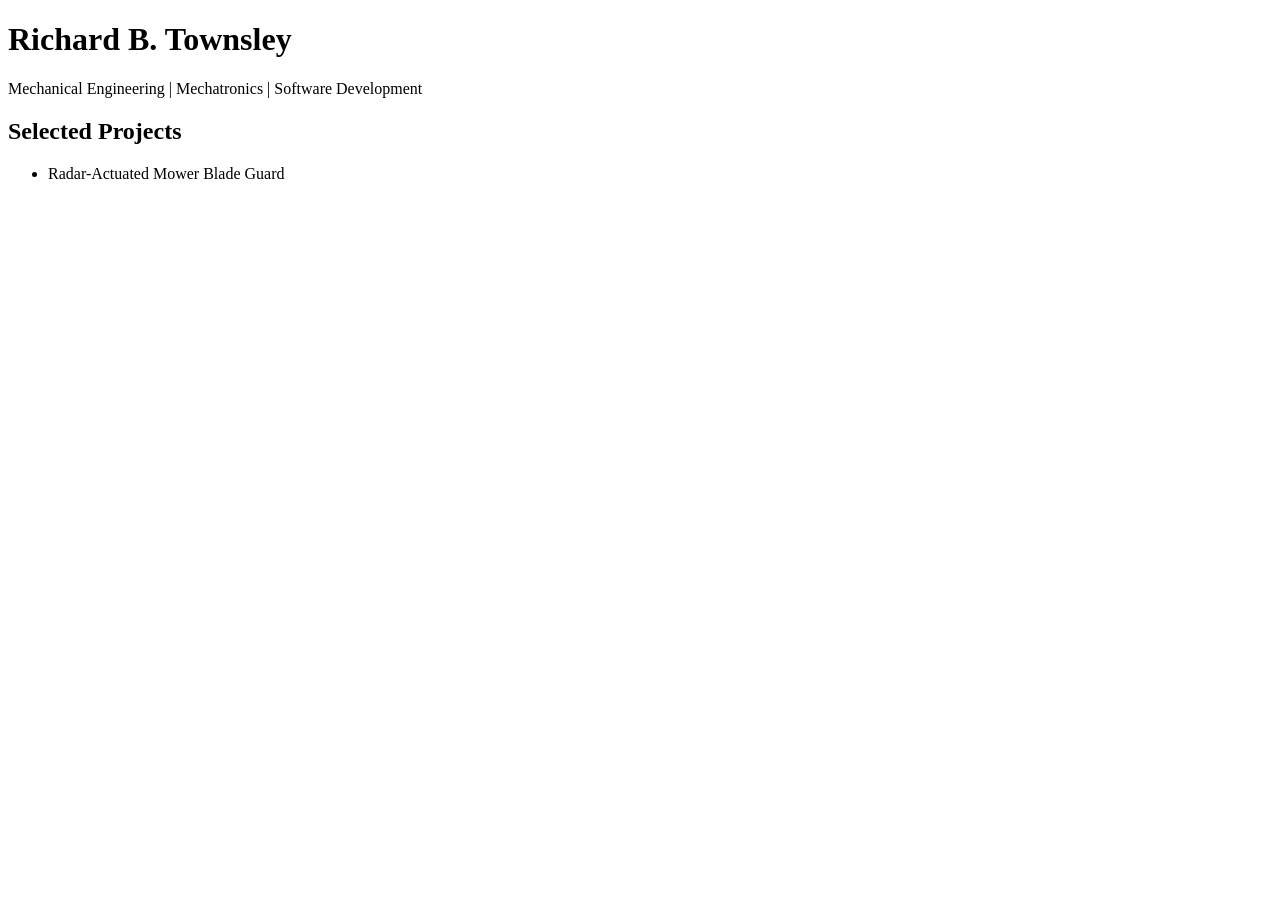
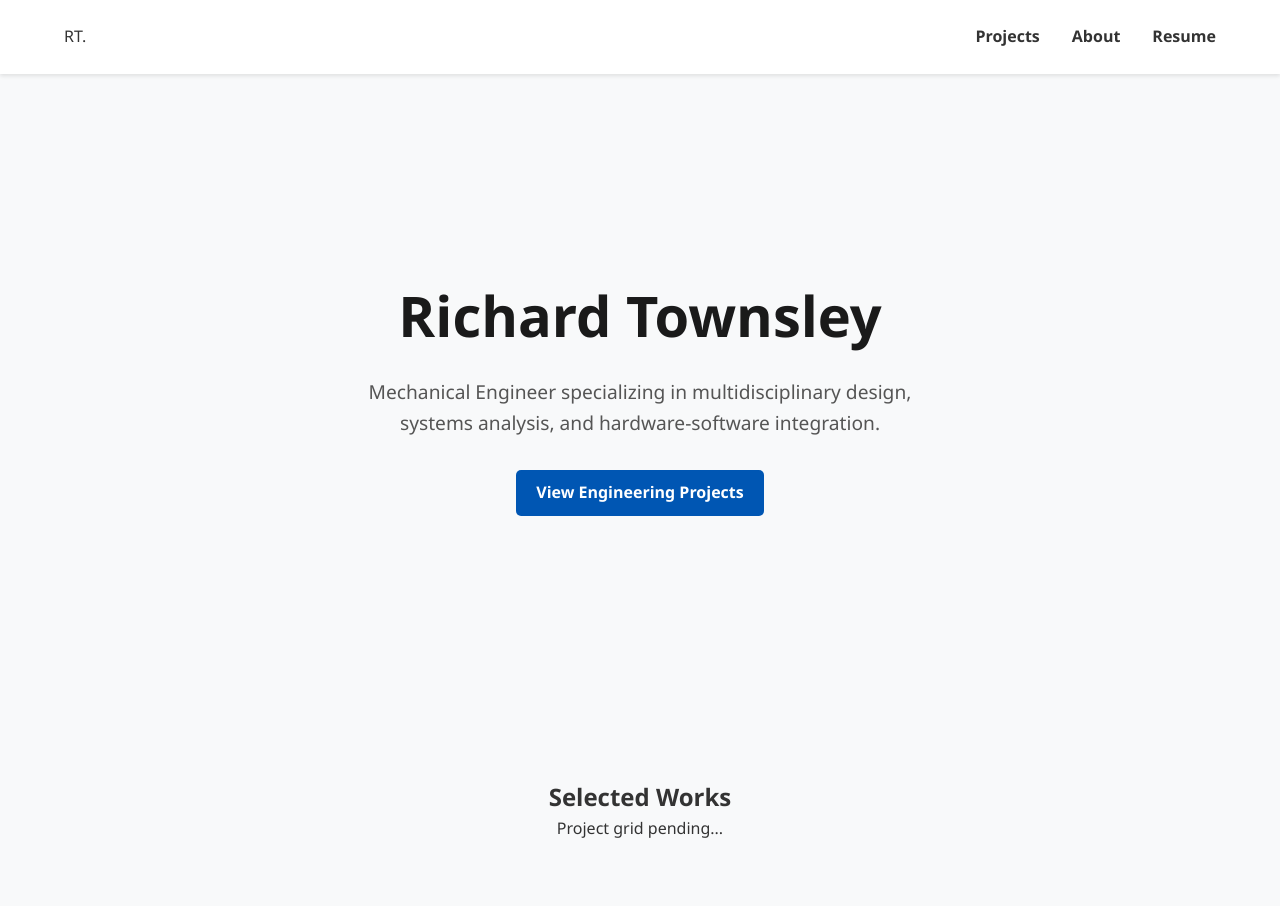
Before and after one commit to layjcorn/layjcorn.github.io, a plain HTML site: page index.html in a window 1280 px wide. Before the commit the page ends 800 px from the top, so only its background shows below. Drawn offline with Linux system fonts and the light colour scheme.

Commit message:
CSS + JS

```diff
--- a/index.html
+++ b/index.html
@@ -3,19 +3,36 @@
 <head>
     <meta charset="UTF-8">
     <meta name="viewport" content="width=device-width, initial-scale=1.0">
-    <title>Richard B. Townsley | Portfolio</title>
+    <title>Richard Townsley | Mechanical Engineering Portfolio</title>
+    <link rel="stylesheet" href="style.css">
 </head>
 <body>
-    <header>
-        <h1>Richard B. Townsley</h1>
-        <p>Mechanical Engineering | Mechatronics | Software Development</p>
+    <!-- Navigation -->
+    <nav>
+        <div class="logo">RT.</div>
+        <ul class="nav-links">
+            <li><a href="#projects">Projects</a></li>
+            <li><a href="#about">About</a></li>
+            <li><a href="Resume.pdf" target="_blank">Resume</a></li>
+        </ul>
+    </nav>
+
+    <!-- Hero Section -->
+    <header class="hero" id="home">
+        <h1>Richard Townsley</h1>
+        <h2>Mechanical Engineer specializing in multidisciplinary design, systems analysis, and hardware-software integration.</h2>
+        <a href="#projects" class="cta-button">View Engineering Projects</a>
     </header>
 
-    <section>
-        <h2>Selected Projects</h2>
-        <ul>
-            <li>Radar-Actuated Mower Blade Guard</li>
-        </ul>
+    <!-- Project Grid Placeholder -->
+    <section id="projects">
+        <h2>Selected Works</h2>
+        <div class="grid-container">
+            <!-- Project Cards Will Go Here -->
+            <p>Project grid pending...</p>
+        </div>
     </section>
+
+    <script src="script.js"></script>
 </body>
 </html>
--- /dev/null
+++ b/script.js
@@ -0,0 +1,2 @@
+// We will add smooth scrolling, modal popups, or subtle entry animations here later.
+console.log("Engineering Portfolio successfully loaded.");
--- /dev/null
+++ b/style.css
@@ -0,0 +1,76 @@
+/* CSS Reset for consistent cross-browser rendering */
+* {
+    margin: 0;
+    padding: 0;
+    box-sizing: border-box;
+    font-family: 'Segoe UI', Tahoma, Geneva, Verdana, sans-serif;
+}
+
+body {
+    background-color: #f8f9fa;
+    color: #333;
+    line-height: 1.6;
+}
+
+nav {
+    display: flex;
+    justify-content: space-between;
+    padding: 1.5rem 5%;
+    background-color: #fff;
+    box-shadow: 0 2px 4px rgba(0,0,0,0.1);
+}
+
+.nav-links {
+    list-style: none;
+    display: flex;
+    gap: 2rem;
+}
+
+.nav-links a {
+    text-decoration: none;
+    color: #333;
+    font-weight: 600;
+}
+
+.hero {
+    height: 80vh;
+    display: flex;
+    flex-direction: column;
+    justify-content: center;
+    align-items: center;
+    text-align: center;
+    padding: 0 20px;
+}
+
+.hero h1 {
+    font-size: 3.5rem;
+    margin-bottom: 1rem;
+    color: #1a1a1a;
+}
+
+.hero h2 {
+    font-size: 1.2rem;
+    font-weight: 400;
+    max-width: 600px;
+    margin-bottom: 2rem;
+    color: #555;
+}
+
+.cta-button {
+    padding: 10px 20px;
+    background-color: #0056b3;
+    color: white;
+    text-decoration: none;
+    border-radius: 5px;
+    font-weight: bold;
+    transition: background-color 0.3s;
+}
+
+.cta-button:hover {
+    background-color: #004494;
+}
+
+#projects {
+    padding: 4rem 5%;
+    text-align: center;
+}
```
